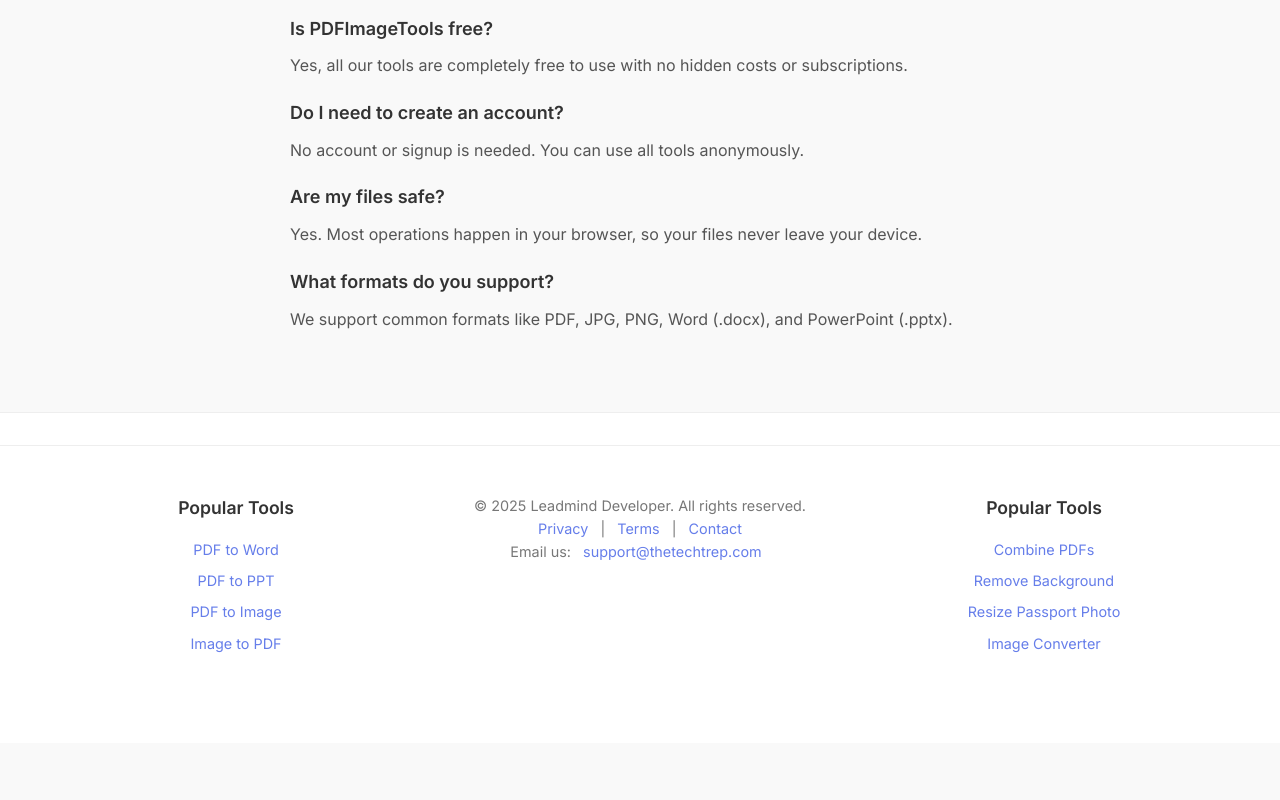
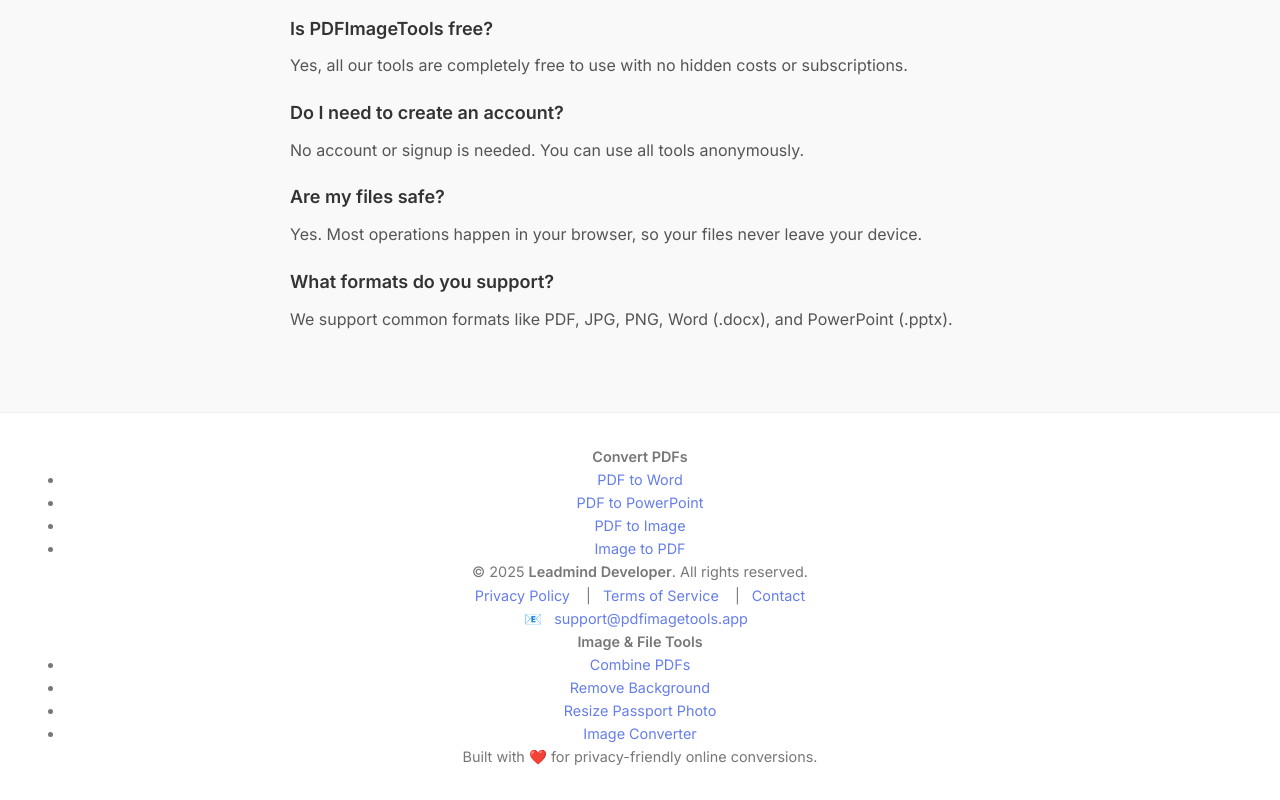
Before and after one commit to Leadmind-Developer/pdfimagetools-vercel, a Next.js app: page / in a window 1280 px wide. Shown: the part 2273-3073 px from the top of the page. Before the commit the page ends 3016 px from the top, so only its background shows below. Built offline with nearby package versions, Linux system fonts and the light colour scheme; no server answers.

Commit message:
Update Footer.jsx

```diff
--- a/src/components/Footer.jsx
+++ b/src/components/Footer.jsx
@@ -2,39 +2,52 @@ import React from "react";
 import Link from "next/link";
 
 const Footer = () => (
-  <footer className="footer" id="contact">
-    <div className="footer-container">
-      <div className="footer-column tools-left">
-        <h4>Popular Tools</h4>
-        <ul>
-          <li><Link href="/pdf-to-word">PDF to Word</Link></li>
-          <li><Link href="/pdf-to-ppt">PDF to PPT</Link></li>
-          <li><Link href="/pdf-to-image">PDF to Image</Link></li>
-          <li><Link href="/image-to-pdf">Image to PDF</Link></li>
+  <footer className="footer bg-gray-50 border-t border-gray-200 py-10 mt-16" id="contact">
+    <div className="container mx-auto px-4 grid grid-cols-1 md:grid-cols-3 gap-8 text-center md:text-left text-gray-700">
+
+      {/* Left column */}
+      <div>
+        <h4 className="text-lg font-semibold mb-3 text-gray-900">Convert PDFs</h4>
+        <ul className="space-y-2">
+          <li><Link href="/pdf-to-word" className="hover:text-blue-600">PDF to Word</Link></li>
+          <li><Link href="/pdf-to-ppt" className="hover:text-blue-600">PDF to PowerPoint</Link></li>
+          <li><Link href="/pdf-to-image" className="hover:text-blue-600">PDF to Image</Link></li>
+          <li><Link href="/image-to-pdf" className="hover:text-blue-600">Image to PDF</Link></li>
         </ul>
       </div>
 
-      <div className="footer-column footer-center">
-        <p>&copy; 2025 Leadmind Developer. All rights reserved.</p>
-        <p>
-          <a href="/privacy.html">Privacy</a> | <a href="/terms.html">Terms</a> |{" "}
-          <a href="mailto:support@thetechtrep.com">Contact</a>
+      {/* Center column */}
+      <div className="flex flex-col items-center justify-center">
+        <p className="text-sm text-gray-600 mb-2">
+          &copy; {new Date().getFullYear()} <strong>Leadmind Developer</strong>. All rights reserved.
         </p>
-        <p>
-          Email us:{" "}
-          <a href="mailto:support@thetechtrep.com">support@thetechtrep.com</a>
+        <p className="text-sm">
+          <Link href="/privacy" className="hover:text-blue-600">Privacy Policy</Link> &nbsp;|&nbsp;
+          <Link href="/terms" className="hover:text-blue-600">Terms of Service</Link> &nbsp;|&nbsp;
+          <a href="mailto:support@pdfimagetools.com" className="hover:text-blue-600">Contact</a>
+        </p>
+        <p className="text-sm mt-2">
+          📧 <a href="mailto:support@thetechtrep.com" className="hover:text-blue-600 font-medium">
+            support@pdfimagetools.app
+          </a>
         </p>
       </div>
 
-      <div className="footer-column tools-right">
-        <h4>Popular Tools</h4>
-        <ul>
-          <li><Link href="/combine-pdfs">Combine PDFs</Link></li>
-          <li><Link href="/remove-image-background">Remove Background</Link></li>
-          <li><Link href="/resize-passport-photo">Resize Passport Photo</Link></li>
-          <li><Link href="/image-converter">Image Converter</Link></li>
+      {/* Right column */}
+      <div>
+        <h4 className="text-lg font-semibold mb-3 text-gray-900">Image & File Tools</h4>
+        <ul className="space-y-2">
+          <li><Link href="/combine-pdfs" className="hover:text-blue-600">Combine PDFs</Link></li>
+          <li><Link href="/remove-image-background" className="hover:text-blue-600">Remove Background</Link></li>
+          <li><Link href="/resize-passport-photo" className="hover:text-blue-600">Resize Passport Photo</Link></li>
+          <li><Link href="/image-converter" className="hover:text-blue-600">Image Converter</Link></li>
         </ul>
       </div>
+    </div>
+
+    {/* Bottom note */}
+    <div className="text-center text-xs text-gray-500 mt-8">
+      Built with ❤️ for privacy-friendly online conversions.
     </div>
   </footer>
 );
```
